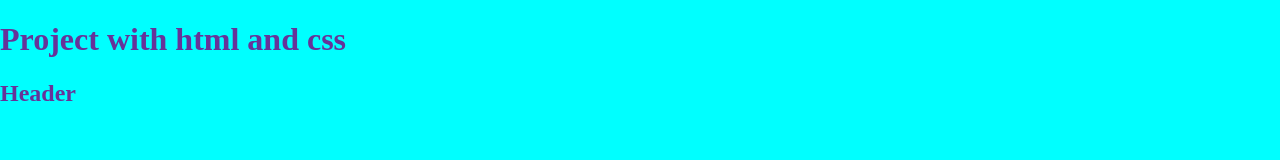
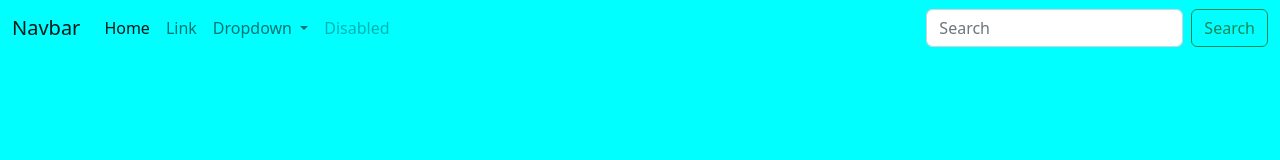
Before and after one commit to manoloscipi/project, a website: page index.html in a window 1280 px wide. Drawn offline with nearby package versions, Linux system fonts and the light colour scheme.

Commit message:
bootstrap added

```diff
--- a/index.html
+++ b/index.html
@@ -4,11 +4,52 @@
     <meta charset="UTF-8">
     <meta http-equiv="X-UA-Compatible" content="IE=edge">
     <meta name="viewport" content="width=device-width, initial-scale=1.0">
+   <!--  <link href="https://cdn.jsdelivr.net/npm/bootstrap@5.3.0-alpha1/dist/css/bootstrap.min.css"
+     rel="stylesheet"
+     integrity="sha384-GLhlTQ8iRABdZLl6O3oVMWSktQOp6b7In1Zl3/Jr59b6EGGoI1aFkw7cmDA6j6gD"
+      crossorigin="anonymous"> -->
+      <link rel="stylesheet" href="./node_modules/bootstrap/dist/css/bootstrap.min.css">
+      <!-- link bootstrap second way manualy -->
+    <link rel="stylesheet" href="style.css">
     <title>Document</title>
-    <link rel="stylesheet" href="style.css">
 </head>
 <body>
-    <h1>Project with html and css</h1>
-    <h2>Header</h2>
+  <!-- nav from bootstrap -->
+  <nav class="navbar navbar-expand-lg bg-body-tertiary">
+    <div class="container-fluid">
+      <a class="navbar-brand" href="#">Navbar</a>
+      <button class="navbar-toggler" type="button" data-bs-toggle="collapse" data-bs-target="#navbarSupportedContent" aria-controls="navbarSupportedContent" aria-expanded="false" aria-label="Toggle navigation">
+        <span class="navbar-toggler-icon"></span>
+      </button>
+      <div class="collapse navbar-collapse" id="navbarSupportedContent">
+        <ul class="navbar-nav me-auto mb-2 mb-lg-0">
+          <li class="nav-item">
+            <a class="nav-link active" aria-current="page" href="#">Home</a>
+          </li>
+          <li class="nav-item">
+            <a class="nav-link" href="#">Link</a>
+          </li>
+          <li class="nav-item dropdown">
+            <a class="nav-link dropdown-toggle" href="#" role="button" data-bs-toggle="dropdown" aria-expanded="false">
+              Dropdown
+            </a>
+            <ul class="dropdown-menu">
+              <li><a class="dropdown-item" href="#">Action</a></li>
+              <li><a class="dropdown-item" href="#">Another action</a></li>
+              <li><hr class="dropdown-divider"></li>
+              <li><a class="dropdown-item" href="#">Something else here</a></li>
+            </ul>
+          </li>
+          <li class="nav-item">
+            <a class="nav-link disabled">Disabled</a>
+          </li>
+        </ul>
+        <form class="d-flex" role="search">
+          <input class="form-control me-2" type="search" placeholder="Search" aria-label="Search">
+          <button class="btn btn-outline-success" type="submit">Search</button>
+        </form>
+      </div>
+    </div>
+  </nav>
 </body>
 </html>
--- a/style.css
+++ b/style.css
@@ -1,5 +1,5 @@
 body{
     margin: 0;
     background-color: aqua;
-    color: rebeccapurple;
+
 }
```
Also changed, not shown: package.json (added, +18 -0 lines), 2 other files.
